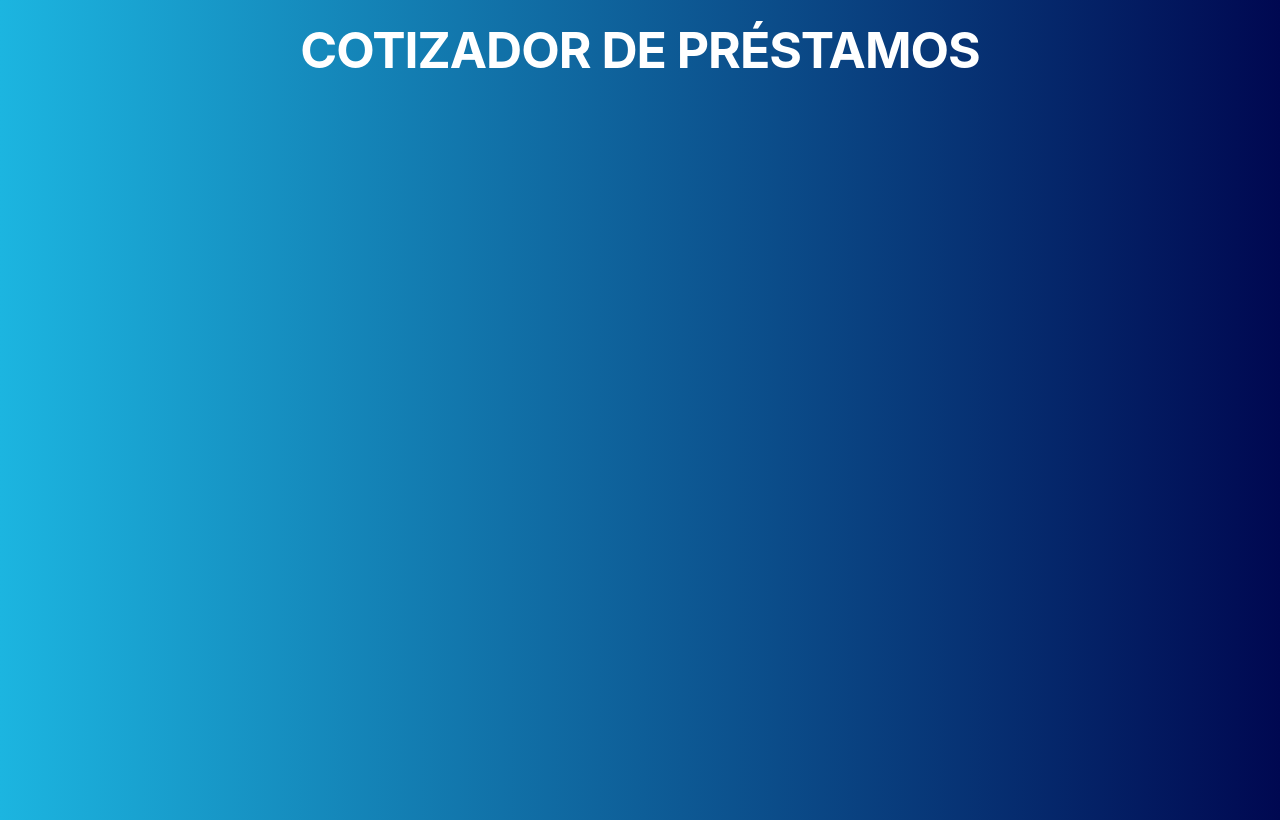
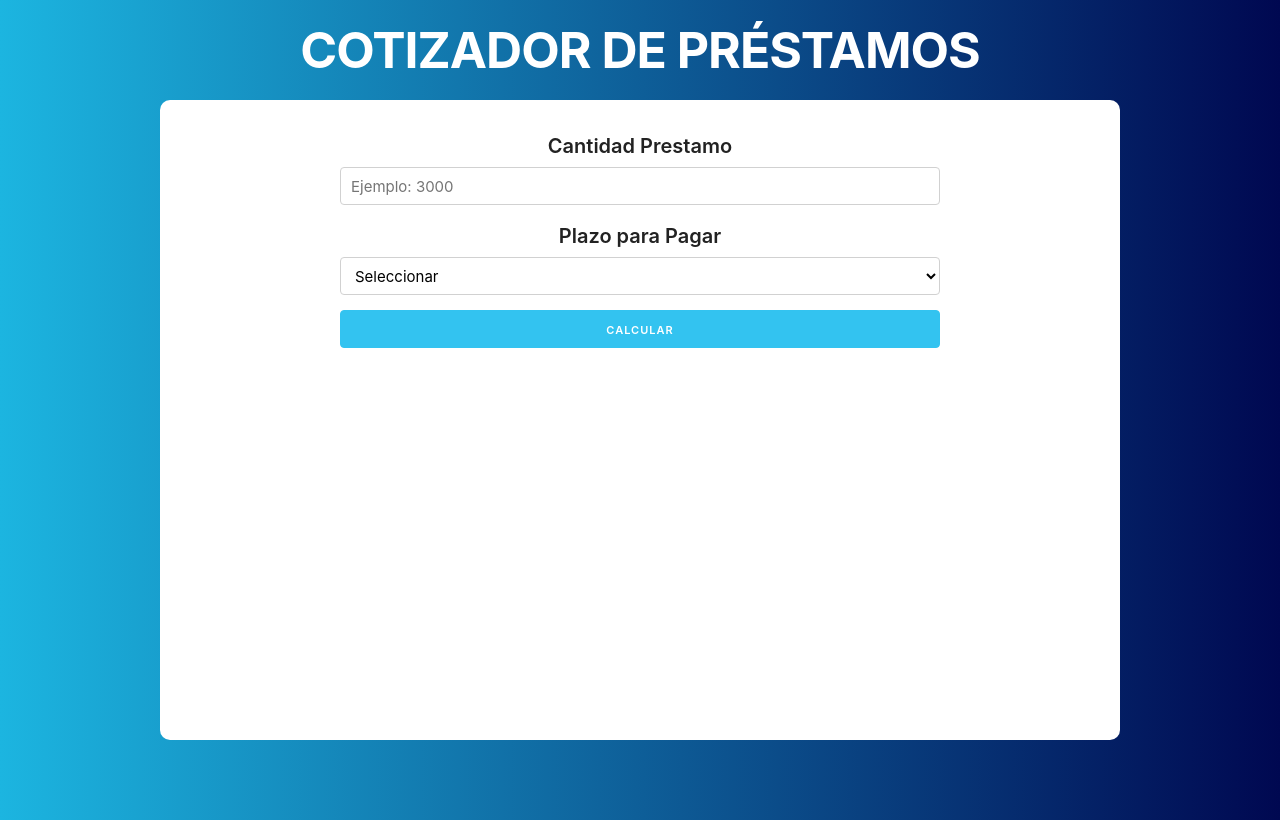
Before and after one commit to ManuelVillarVitoria/react-loanquote, a React (Create React App) app: page / in a window 1280 px wide. Built offline with nearby package versions, Linux system fonts and the light colour scheme.

Commit message:
creating the form

```diff
--- a/src/App.js
+++ b/src/App.js
@@ -1,26 +1,17 @@
-// Usando 'imr' de react snippets se crea.
 import React, { Fragment } from 'react';
 import Header from './componentes/Header';
+import Formulario from './componentes/Formulario';
 
-/*
-function App() {
-  return (
-    <div className="App">
-    <Header />
 
-    </div>
-  );
-}
-*/
-
-//Con Fragment
 function App() {
   return (
     <Fragment>
       <Header
           titulo = "Cotizador de Préstamos"
-          //descripcion = "Utiliza el formulario y obtén una cotización"
       />
+      <div className="container">
+        <Formulario />
+      </div>
     </Fragment>
   );
 }
--- /dev/null
+++ b/src/componentes/Formulario.js
@@ -0,0 +1,42 @@
+//imr(snippets React)
+import React from 'react';
+
+//sfc(snippets React)
+const Formulario = () => {
+
+    return (
+        <form>
+            <div className="row">
+                <div>
+                    <label>Cantidad Prestamo</label>
+                    <input
+                        className="u-full-width"
+                        type="number"
+                        placeholder="Ejemplo: 3000"
+                    />
+                </div>
+                <div>
+                    <label>Plazo para Pagar</label>
+                    <select
+                        className="u-full-width"
+                    >
+                        <option value="">Seleccionar</option>
+                        <option value="3">3 meses</option>
+                        <option value="6">6 meses</option>
+                        <option value="12">12 meses</option>
+                        <option value="24">24 meses</option>
+                    </select>
+                </div>
+                <div>
+                    <input
+                        type="submit"
+                        value="Calcular"
+                        className="button-primary u-full-width"
+                    />
+                </div>
+            </div>
+        </form>
+      );
+}
+
+export default Formulario;
```
